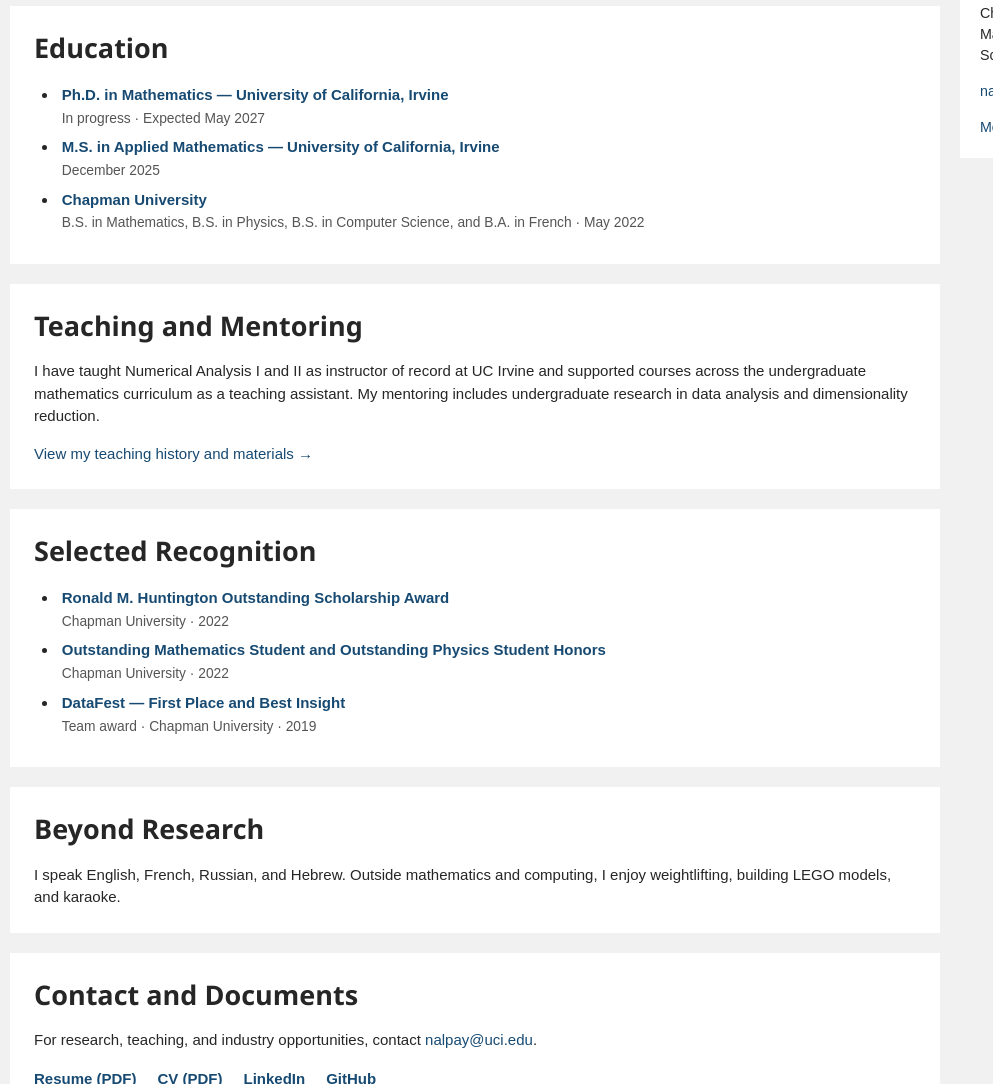
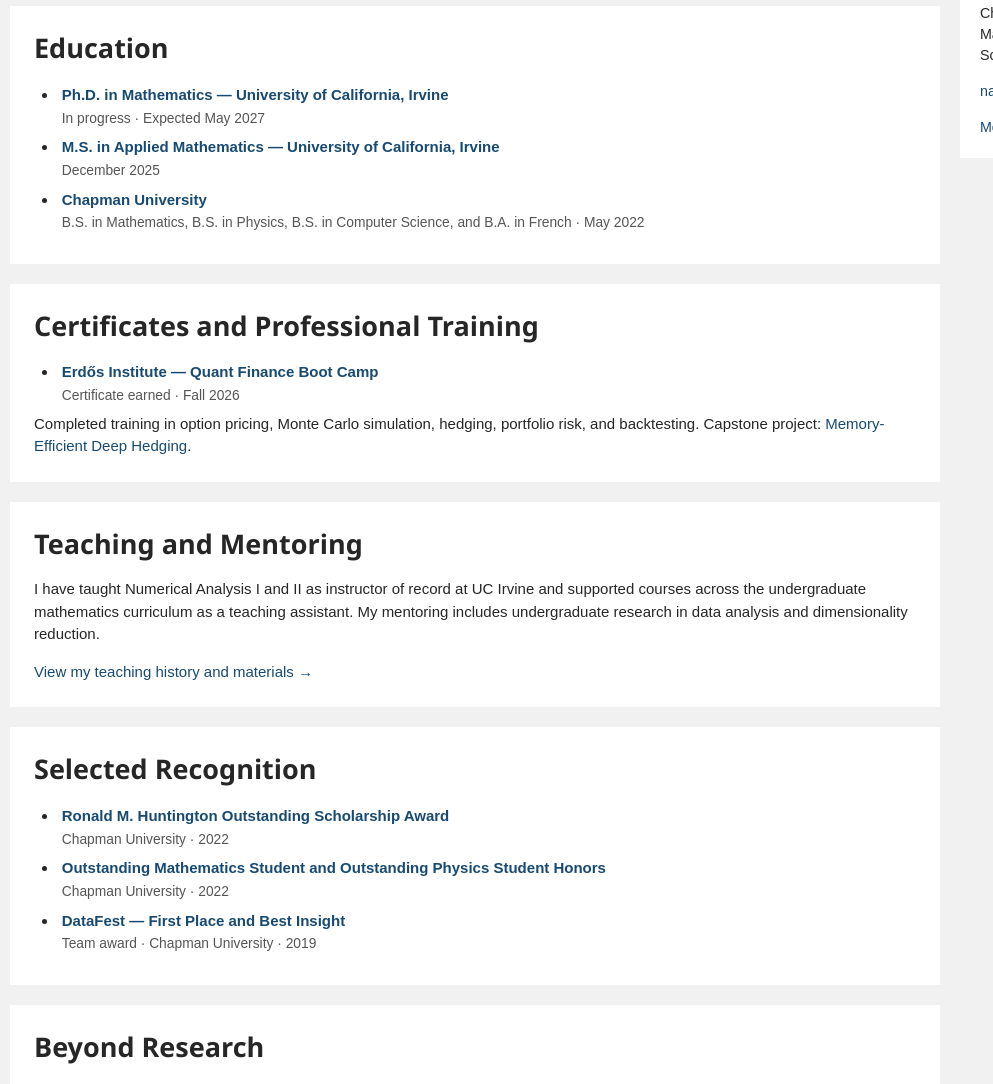
Before and after one commit to AlpayNatanael/AlpayNatanael.github.io, a plain HTML site: page pages/Me.html in a window 1280 px wide. Shown: the part 738-1822 px from the top of the page, without its empty margins (0-993 px from the left). Drawn offline with Linux system fonts and the light colour scheme.

Commit message:
Update CV, earned Erdos certificate, and completed Finance Club workshop

```diff
--- a/pages/Me.html
+++ b/pages/Me.html
@@ -39,6 +39,13 @@
 <li><span class="publication-title">M.S. in Applied Mathematics — University of California, Irvine</span><span class="publication-note">December 2025</span></li>
 <li><span class="publication-title">Chapman University</span><span class="publication-note">B.S. in Mathematics, B.S. in Physics, B.S. in Computer Science, and B.A. in French · May 2022</span></li>
 </ul></section>
+<section class="card" id="certificates">
+  <h2>Certificates and Professional Training</h2>
+  <ul class="publication-list">
+    <li><span class="publication-title">Erdős Institute — Quant Finance Boot Camp</span><span class="publication-note">Certificate earned · Fall 2026</span></li>
+  </ul>
+  <p>Completed training in option pricing, Monte Carlo simulation, hedging, portfolio risk, and backtesting. Capstone project: <a href="https://github.com/AlpayNatanael/Deep-Hedging-Implementation">Memory-Efficient Deep Hedging</a>.</p>
+</section>
 <section class="card"><h2>Teaching and Mentoring</h2><p>I have taught Numerical Analysis I and II as instructor of record at UC Irvine and supported courses across the undergraduate mathematics curriculum as a teaching assistant. My mentoring includes undergraduate research in data analysis and dimensionality reduction.</p><p><a href="./teaching.html">View my teaching history and materials →</a></p></section>
 <section class="card"><h2>Selected Recognition</h2><ul class="publication-list"><li><span class="publication-title">Ronald M. Huntington Outstanding Scholarship Award</span><span class="publication-note">Chapman University · 2022</span></li><li><span class="publication-title">Outstanding Mathematics Student and Outstanding Physics Student Honors</span><span class="publication-note">Chapman University · 2022</span></li><li><span class="publication-title">DataFest — First Place and Best Insight</span><span class="publication-note">Team award · Chapman University · 2019</span></li></ul></section>
 <section class="card"><h2>Beyond Research</h2><p>I speak English, French, Russian, and Hebrew. Outside mathematics and computing, I enjoy weightlifting, building LEGO models, and karaoke.</p></section>
```
Also changed, not shown: index.html (+7 -0 lines), 1 other file.
